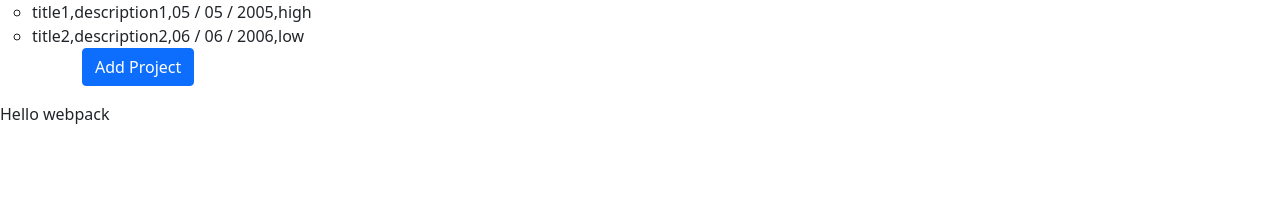
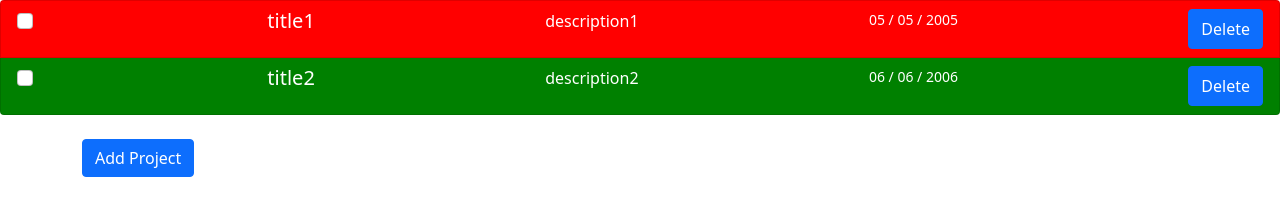
Before and after one commit to vichuge/js-todo-list, a website built with webpack: page dist/index.html in a window 1280 px wide. Built offline with nearby package versions, Linux system fonts and the light colour scheme.

Commit message:
Add list map on tasks and style to priority

```diff
--- a/package.json
+++ b/package.json
@@ -21,6 +21,8 @@
   },
   "homepage": "https://github.com/vichuge/js-todo-list#readme",
   "devDependencies": {
+    "css-loader": "^5.2.0",
+    "style-loader": "^2.0.0",
     "webpack": "^5.30.0",
     "webpack-cli": "^4.6.0"
   },
--- a/src/index.js
+++ b/src/index.js
@@ -1,4 +1,5 @@
 import _ from 'lodash';
+import './style.css';
 
 const createTodoList = () => {
   const tasks = [
@@ -27,12 +28,29 @@ const createTodoList = () => {
   let todoTask = document.createElement('ul');
   todoTask.classList.add('list-group');
 
-
-  todoTask.innerHTML = '<ul>' + tasks.map(function (task) {
-    return '<li>' + Object.values(task) + '</li>';
-  }).join('') + '</ul>';
-
-
+  todoTask.innerHTML += tasks.map((task) => {
+    return `
+    <li class="list-group-item ${task.priority === 'low' ? 'bgreen' : task.priority === 'medium' ? 'byellow' : task.priority === 'high' ? 'bred' : ''}">
+      <div class="row">
+        <div class="col-12 d-flex justify-content-between">
+          <input
+            class="form-check-input me-1"
+            type="checkbox"
+            value=""
+            aria-label="..."
+          />
+          <h5 class="mb-1">${task.title}</h5>
+          <p>${task.desc}</p>
+          <small>${task.date}</small>
+          <input
+            class="btn btn-primary"
+            type="button"
+            value="Delete"
+          />
+        </div>
+      </div>
+    </li>`;
+  }).join('');
 
   row.appendChild(col, tasks);
   col.appendChild(todoTask);
@@ -74,18 +92,12 @@ const createTodoList = () => {
 }*/
 
 const init = () => {
-  //console.log('enter init');
   let container = document.getElementById('container');
   container.appendChild(createTodoList());
 }
 
 function component() {
-  const element = document.createElement('div');
   init();
-  // Lodash, now imported by this script
-  element.innerHTML = _.join(['Hello', 'webpack'], ' ');
-
-  return element;
 }
 
-document.body.appendChild(component());
+component();
--- /dev/null
+++ b/src/style.css
@@ -0,0 +1,19 @@
+.list-group-item {
+  color: white;
+}
+
+.bgreen {
+  background-color: green;
+}
+
+.byellow {
+  background-color: #ffc107;
+}
+
+.bred {
+  background-color: red;
+}
+
+.twhite {
+  color: white;
+}
--- a/webpack.config.js
+++ b/webpack.config.js
@@ -5,5 +5,13 @@ module.exports = {
   output: {
     filename: 'main.js',
     path: path.resolve(__dirname, 'dist'),
-  }
+  },
+  module: {
+    rules: [
+      {
+        test: /\.css$/i,
+        use: ['style-loader', 'css-loader'],
+      },
+    ],
+  },
 };
```
Also changed, not shown: dist/index.html, dist/main.js, 1 other file.
